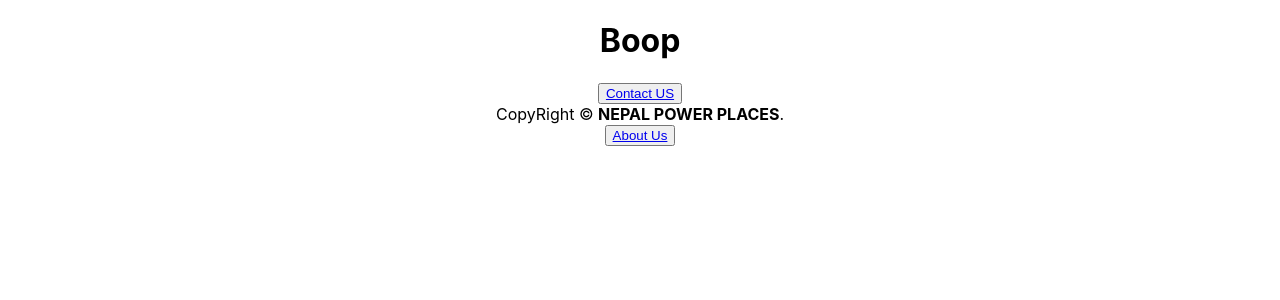
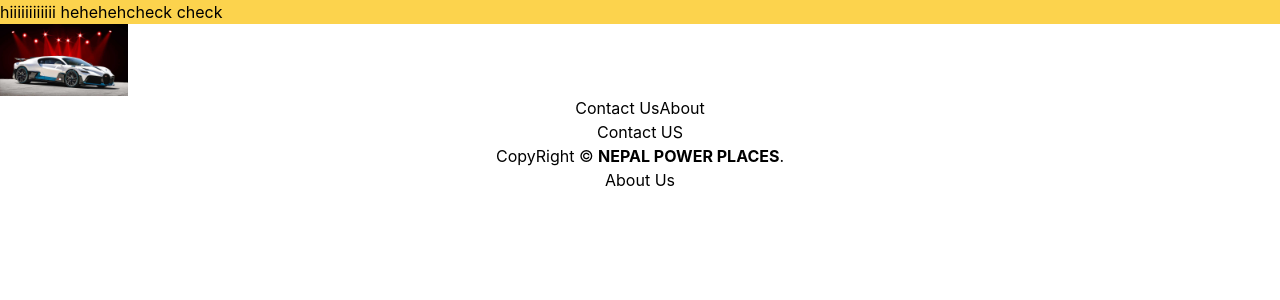
Before and after one commit to Abhaya47/powerplaces_react, a React (Create React App) app: page / in a window 1280 px wide. Shown: the top 300 px of the page. Built offline with nearby package versions, Linux system fonts and the light colour scheme.

Commit message:
tailwind and header started

```diff
--- a/package.json
+++ b/package.json
@@ -6,7 +6,7 @@
     "cra-template": "1.2.0",
     "react": "^19.0.0",
     "react-dom": "^19.0.0",
-    "react-scripts": "5.0.1"
+    "react-scripts": "^5.0.1"
   },
   "scripts": {
     "start": "react-scripts start",
@@ -33,6 +33,7 @@
     ]
   },
   "devDependencies": {
-    "react-router-dom": "^7.1.0"
+    "react-router-dom": "^7.1.0",
+    "tailwindcss": "^3.4.17"
   }
 }
--- a/src/Header.js
+++ b/src/Header.js
@@ -1,7 +1,22 @@
+import { Link } from "react-router-dom";
+import logo from "./assets/aboutme.jpg";
+
 function Header(){
     console.log("Header LOaded");
     return (
-        <h1>Boop</h1>
+        <>
+        <div className="Header hidden md:flex bg-amber-300">
+            hiiiiiiiiiiii heheheh
+            <button onClick={Header}>check check</button>
+        </div>
+        <nav>
+            <div>
+                <img src={logo} alt="" width="10%"/>
+            </div>
+            <Link to="/contact">Contact Us</Link>
+            <Link to="/aboutus">About</Link>
+        </nav>
+        </>
     );
 }
 
--- a/src/components/Layout/Layout.js
+++ b/src/components/Layout/Layout.js
@@ -4,9 +4,15 @@ import Footer from "../../Footer";
 function Layout({children}){
     return(
         <div className="container">
+            <header>
             <Header/>
+            </header>
+            <main>
             {children}
+            </main>
+            <footer>
             <Footer/>
+            </footer>
         </div>
     );
 }
--- a/src/index.css
+++ b/src/index.css
@@ -1,3 +1,7 @@
+@tailwind base;
+@tailwind components;
+@tailwind utilities;
+
 body {
   margin: 0;
   font-family: -apple-system, BlinkMacSystemFont, 'Segoe UI', 'Roboto', 'Oxygen',
--- /dev/null
+++ b/tailwind.config.js
@@ -0,0 +1,8 @@
+/** @type {import('tailwindcss').Config} */
+module.exports = {
+  content: ["./src/**/*.{js,jsx,ts,tsx}"],
+  theme: {
+    extend: {},
+  },
+  plugins: [],
+}
```
Also changed, not shown: 1 other file (tests, documents, lock files or other folders).
